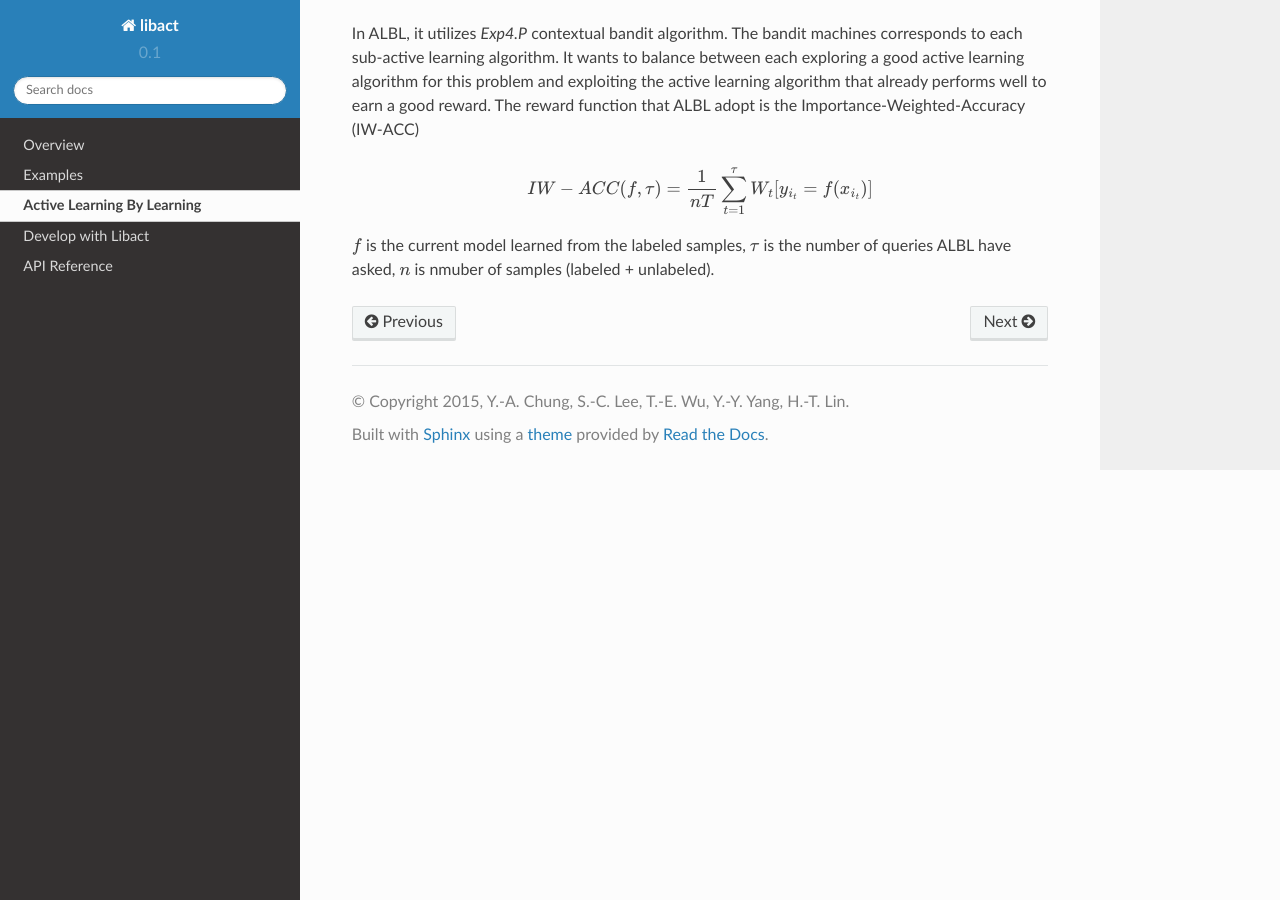
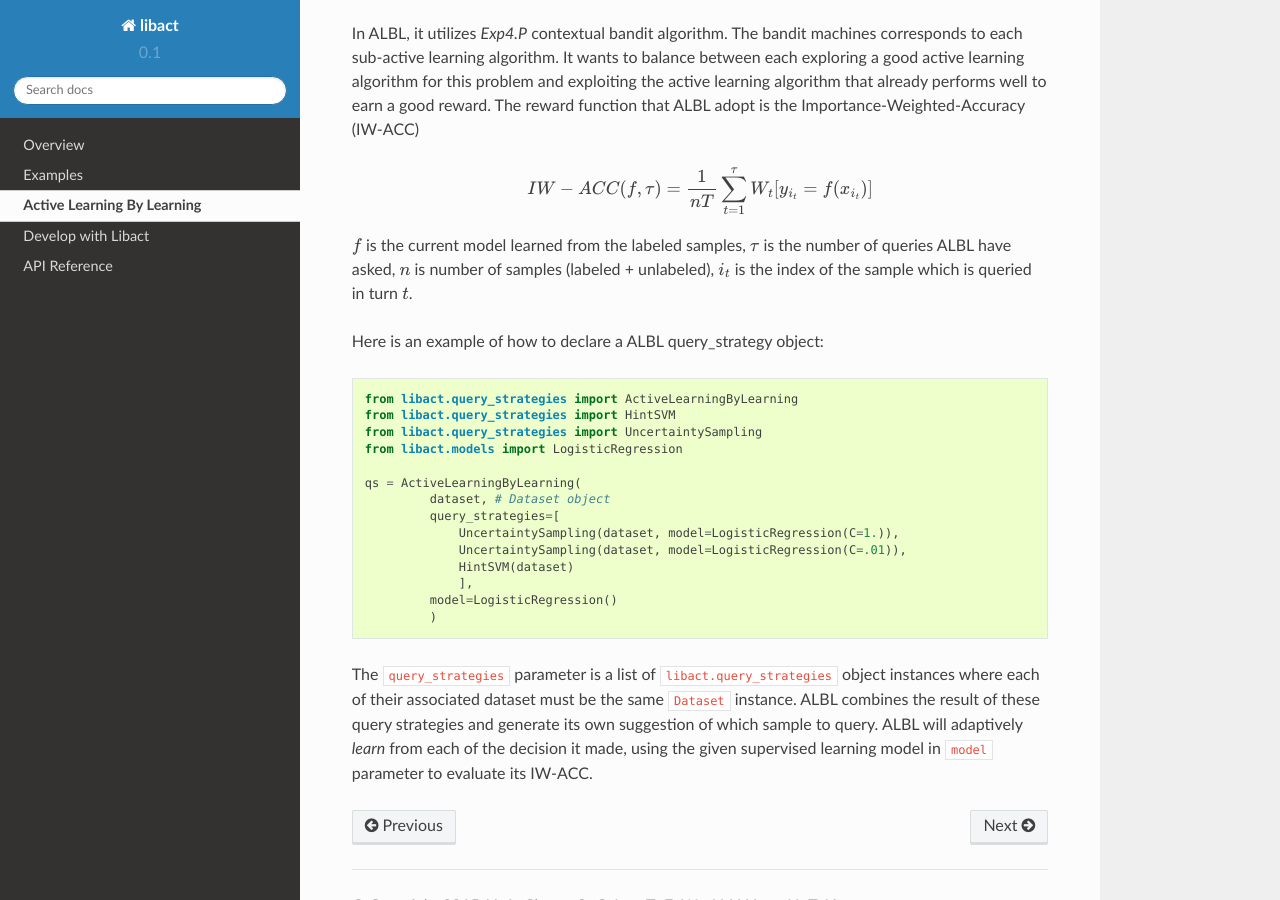
Before and after one commit to ntucllab/libact, a Sphinx documentation site: the page built from docs/active_learning_by_learning.rst, in a window 1280 px wide and 900 px high, scrolled down 450 px. Built offline with Sphinx 7.4.7 and the Read the Docs theme 2.0.0, drawn with Linux system fonts in a browser that asks for light colours.

Commit message:
some polishments on the document

```diff
--- a/docs/active_learning_by_learning.rst
+++ b/docs/active_learning_by_learning.rst
@@ -26,5 +26,32 @@ The reward function that ALBL adopt is the Importance-Weighted-Accuracy (IW-ACC)
     IW-ACC(f, τ) = \frac{1}{nT} \sum^{τ}_{t=1} W_t[y_{i_t} = f(x_{i_t})]
 
 :math:`f` is the current model learned from the labeled samples, :math:`τ` is
-the number of queries ALBL have asked, :math:`n` is nmuber of samples (labeled +
-unlabeled).
+the number of queries ALBL have asked, :math:`n` is number of samples (labeled +
+unlabeled), :math:`i_t` is the index of the sample which is queried in turn
+:math:`t`.
+
+Here is an example of how to declare a ALBL query_strategy object:
+
+.. code-block:: python
+
+   from libact.query_strategies import ActiveLearningByLearning
+   from libact.query_strategies import HintSVM
+   from libact.query_strategies import UncertaintySampling
+   from libact.models import LogisticRegression
+
+   qs = ActiveLearningByLearning(
+            dataset, # Dataset object
+            query_strategies=[
+                UncertaintySampling(dataset, model=LogisticRegression(C=1.)),
+                UncertaintySampling(dataset, model=LogisticRegression(C=.01)),
+                HintSVM(dataset)
+                ],
+            model=LogisticRegression()
+            )
+
+The :code:`query_strategies` parameter is a list of
+:code:`libact.query_strategies` object instances where each of their associated
+dataset must be the same :code:`Dataset` instance. ALBL combines the result of
+these query strategies and generate its own suggestion of which sample to query.
+ALBL will adaptively *learn* from each of the decision it made, using the given
+supervised learning model in :code:`model` parameter to evaluate its IW-ACC.
--- a/docs/dev_with_libact.rst
+++ b/docs/dev_with_libact.rst
@@ -63,8 +63,7 @@ classes. QueryStrategy class should inherent from
 :py:class:`libact.base.interfaces.QueryStrategy` and add the following into your
 __init__ method.
 
-.. code-block::
-   :lanbuage: python
+.. code-block:: python
 
    super(YourClassName, self).__init__(*args, **kwargs)
 
--- a/docs/examples/label_digits.rst
+++ b/docs/examples/label_digits.rst
@@ -1,8 +1,10 @@
-label_digits.py
-===============
+Interactive Digits Labeling
+===========================
 
 .. role:: python_code(code)
    :language: python
+
+Example file: :file:`examples/label_digits.py`
 
 This example simiulates the use case where you want to humane to assign label to
 active learning algorithm selected samples. We uses the `digits dataset
--- a/docs/examples/plot.rst
+++ b/docs/examples/plot.rst
@@ -1,8 +1,10 @@
-plot.py
-=======
+Comparing Different Query Strategies
+====================================
 
 .. role:: python_code(code)
    :language: python
+
+Example file: :file:`examples/plot.py`
 
 This example shows the basic way to compare two active learning algorithm.  The
 script is located in :code:`/examples/plot.py`. Before running the script, you
```
Also changed, not shown: docs/overview.rst (+16 -15 lines).
